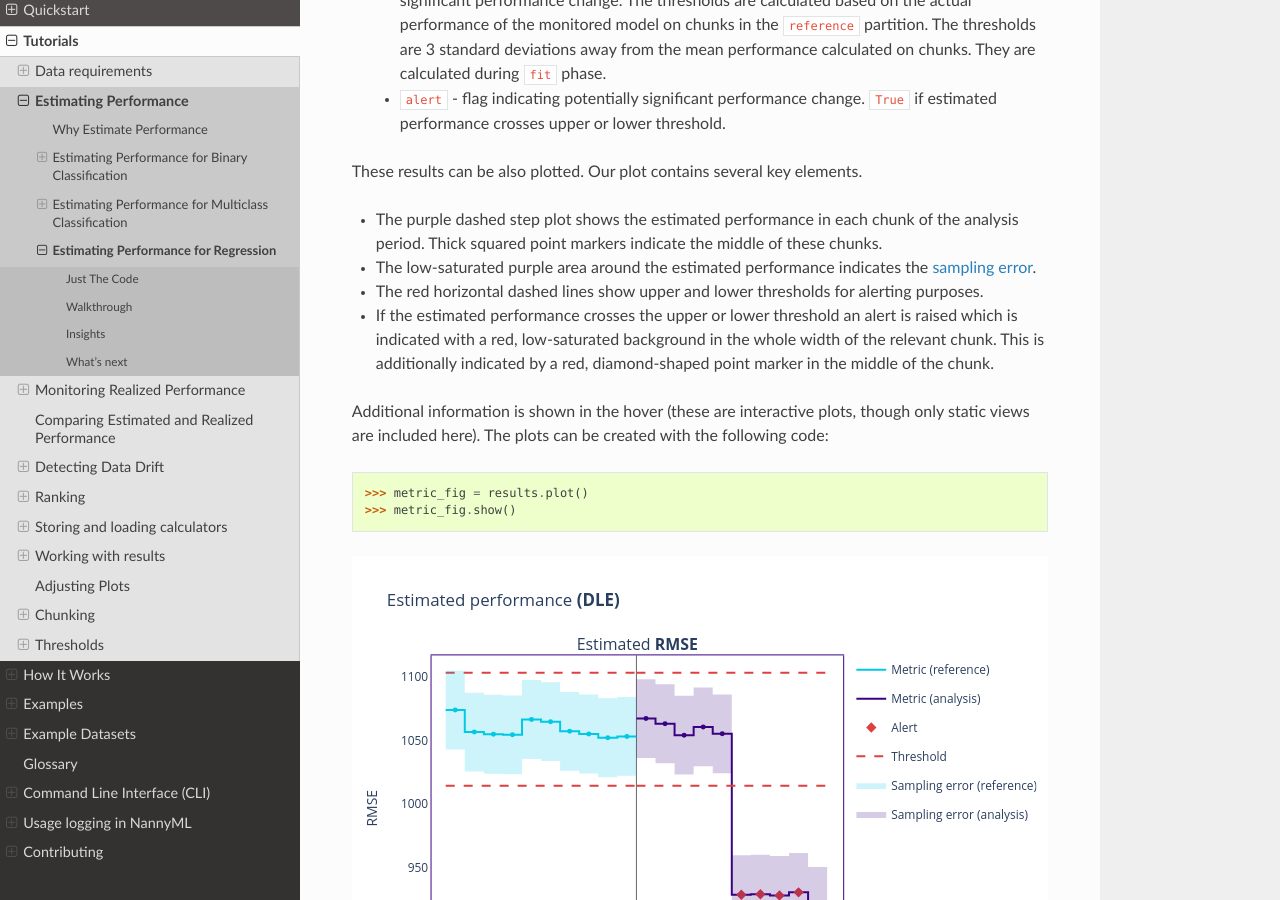
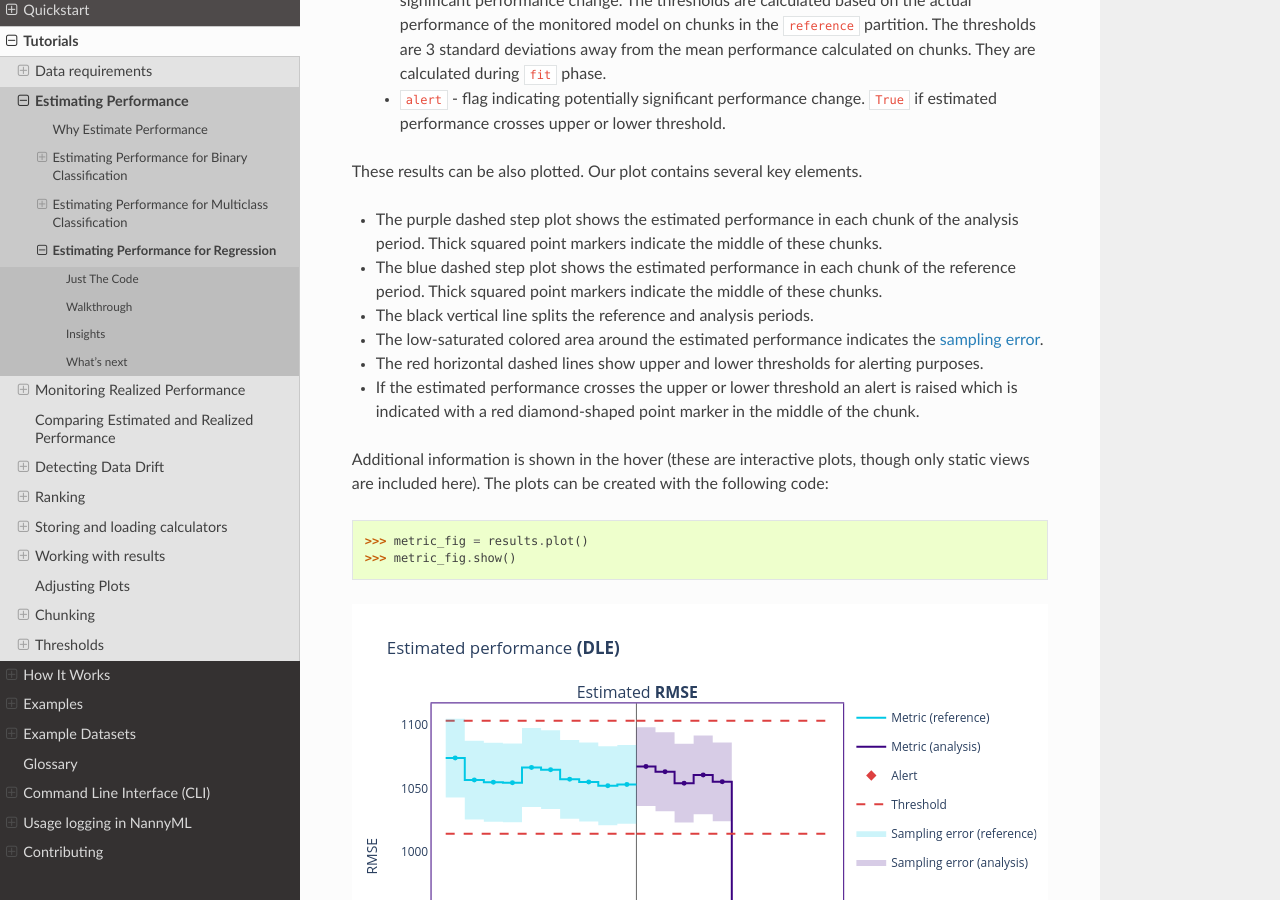
Before and after one commit to NannyML/nannyml, a Sphinx documentation site: the page built from docs/tutorials/performance_estimation/regression_performance_estimation.rst, in a window 1280 px wide and 900 px high, scrolled down 4023 px. Built offline with Sphinx 7.4.7 and the Read the Docs theme 2.0.0, drawn with Linux system fonts in a browser that asks for light colours; pages that are not in the unit, such as notebooks, are missing from menus.

```diff
--- a/docs/datasets/binary_car_loan.rst
+++ b/docs/datasets/binary_car_loan.rst
@@ -1,8 +1,8 @@
 .. _dataset-synthetic-binary-car-loan:
 
-===================================================
-Synthetic Binary Classification Dataset - Car Loan
-===================================================
+================================================
+Car Loan Synthetic Binary Classification Dataset
+================================================
 
 NannyML provides a synthetic dataset describing a binary classification problem,
 to make it easier to test and document its features.
--- a/docs/glossary.rst
+++ b/docs/glossary.rst
@@ -231,6 +231,7 @@ Glossary
         Sampling errors are statistical errors that arise when a sample does not accurately represent the whole population.
         They are the difference between the real values of the population, which we don't always know, and the values
         derived by using samples from the population. In order to quantify the sampling error we use the :term:`Standard Error`.
+        You can find more about how NannyML calculates sampling error at :ref:`estimation_of_standard_error`.
 
     Standard Error
         The Standard Error of a statistic is the standard deviation of the probability distribution we are sampling it from.
--- a/docs/tutorials/performance_estimation/regression_performance_estimation.rst
+++ b/docs/tutorials/performance_estimation/regression_performance_estimation.rst
@@ -130,14 +130,17 @@ These results can be also plotted. Our plot contains several key elements.
 * The purple dashed step plot shows the estimated performance in each chunk of the analysis period. Thick squared point
   markers indicate the middle of these chunks.
 
-* The low-saturated purple area around the estimated performance indicates the :ref:`sampling
-  error<estimation_of_standard_error>`.
+* The blue dashed step plot shows the estimated performance in each chunk of the reference period. Thick squared point
+  markers indicate the middle of these chunks.
+
+* The black vertical line splits the reference and analysis periods.
+
+* The low-saturated colored area around the estimated performance indicates the :ref:`sampling error<estimation_of_standard_error>`.
 
 * The red horizontal dashed lines show upper and lower thresholds for alerting purposes.
 
-* If the estimated performance crosses the upper or lower threshold an alert is raised which is indicated with a red,
-  low-saturated background in the whole width of the relevant chunk. This is additionally
-  indicated by a red, diamond-shaped point marker in the middle of the chunk.
+* If the estimated performance crosses the upper or lower threshold an alert is raised which is indicated with a red
+  diamond-shaped point marker in the middle of the chunk.
 
 Additional information is shown in the hover (these are interactive plots, though only static views are included here).
 The plots can be created with the following code:
```
Also changed, not shown: docs/tutorials/performance_estimation/binary_performance_estimation.rst (+12 -30 lines), docs/tutorials/performance_estimation/multiclass_performance_estimation.rst (+14 -28 lines), docs/_static/tutorial-perf-est-mc-guide-analysis.svg (deleted), docs/_static/tutorial-perf-est-mc-guide-with-ref.svg (deleted), docs/_static/tutorials/performance_estimation/binary-car-loan.svg (added), docs/_static/tutorials/performance_estimation/binary/tutorial-performance-estimation-binary-car-loan-analysis-with-ref.svg (deleted), docs/_static/tutorials/performance_estimation/binary/tutorial-performance-estimation-binary-car-loan-analysis.svg (deleted), docs/_static/tutorials/performance_estimation/multiclass_synthetic.svg (added), docs/example_notebooks/Tutorial - Estimating Performance - Binary Classification.ipynb, docs/example_notebooks/Tutorial - Estimating Performance - Multiclass Classification.ipynb.
